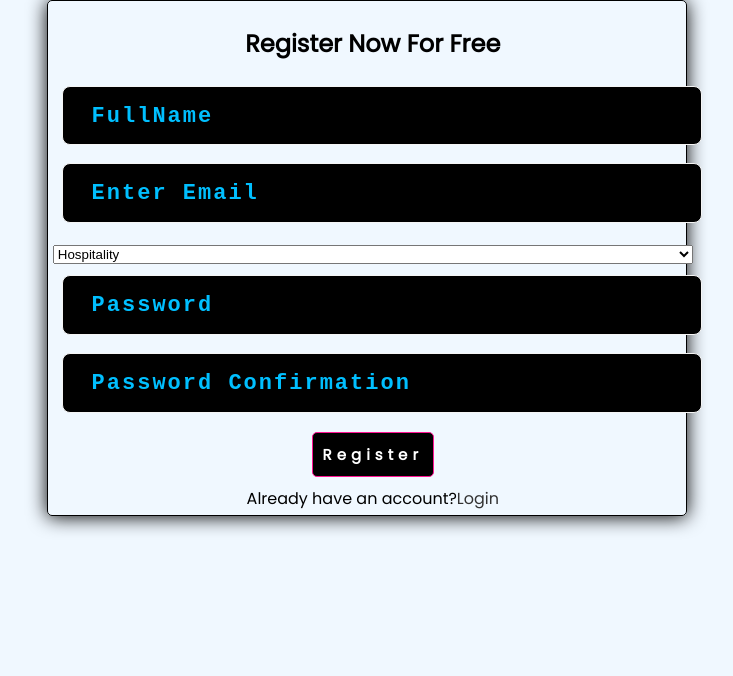
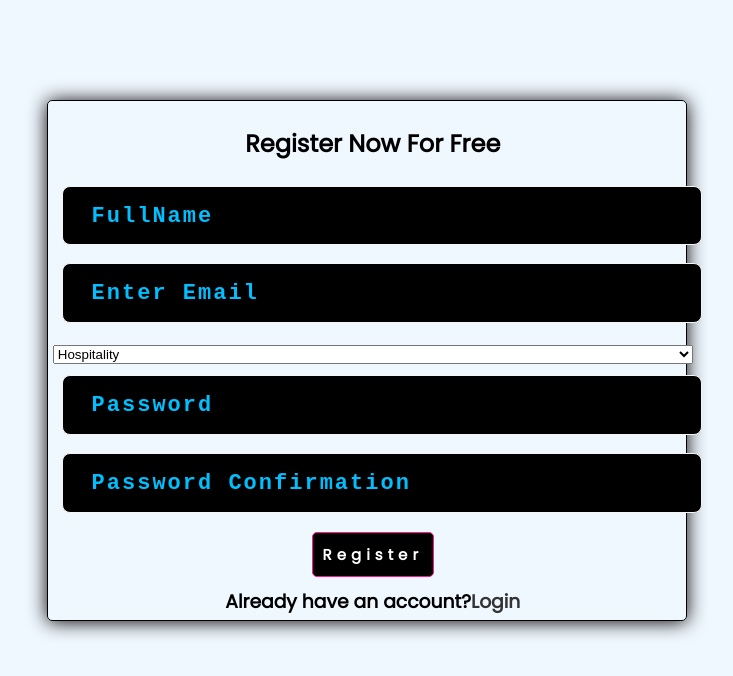
Before and after one commit to KambonoJeff/REACT-FRONT_DONATION_API, a React (Create React App) app: page /register in a window 1280 px wide. Shown: the top 676 px of the page, without its empty margins (273-1006 px from the left). Built offline with nearby package versions, Linux system fonts and the light colour scheme.

Commit message:
Admin and Ngo setup

```diff
--- a/src/components/tables/Requests.jsx
+++ b/src/components/tables/Requests.jsx
@@ -57,7 +57,7 @@ const Requests = () => {
 
               <h2 align='center'>Requests table</h2>
 
-              <Link className='btn' to={'/PostRequest/new'}>Add Request</Link>
+              <Link className='btn-green' to={'/PostRequest/new'}>Add Request</Link>
               <br/>
               <br/>
                   <table>
--- a/src/components/tables/UserTable.jsx
+++ b/src/components/tables/UserTable.jsx
@@ -28,7 +28,7 @@ const UserTable = () => {
             <h2 align='center'>USERS table</h2>
             <br/>
 
-            <Link  align='right' className='btn' to={'/users/new'}>Add User</Link>
+            <Link  align='right' className='btn-green' to={'/users/new'}>Add User</Link>
             <br/>
             <br/>
                 <table>
--- a/src/views/Register.jsx
+++ b/src/views/Register.jsx
@@ -41,6 +41,10 @@ export default function Register() {
   }
   return (
     <>
+    <br />
+    <br />
+    <br />
+    <br />
     <div className="brd-w">
     <form align="center" onSubmit={onSubmit} method="post">
     <h2 align="center">Register Now For Free</h2>
@@ -76,9 +80,9 @@ export default function Register() {
 
       <Button align="center" text='Register'/>
 
-      <p align="center">Already have an account?
+      <h3 align="center">Already have an account?
         <a href="/login">Login </a>
-      </p>
+      </h3>
     </form>
     </div>
   </>
```
